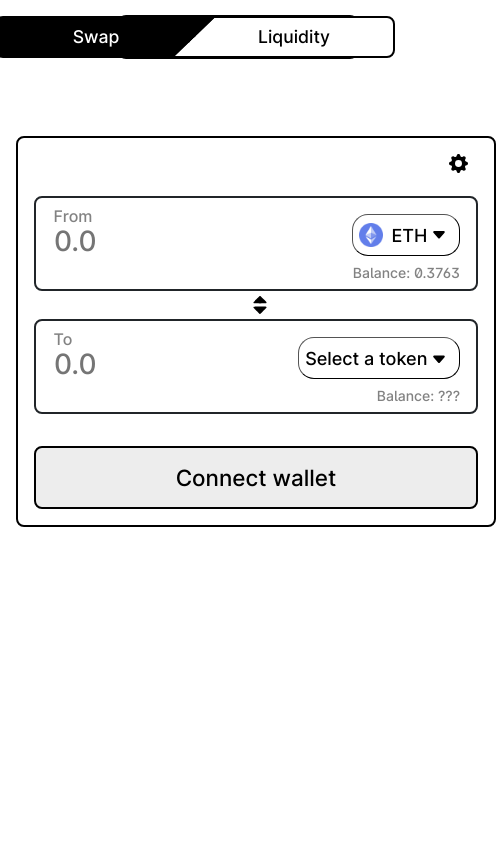
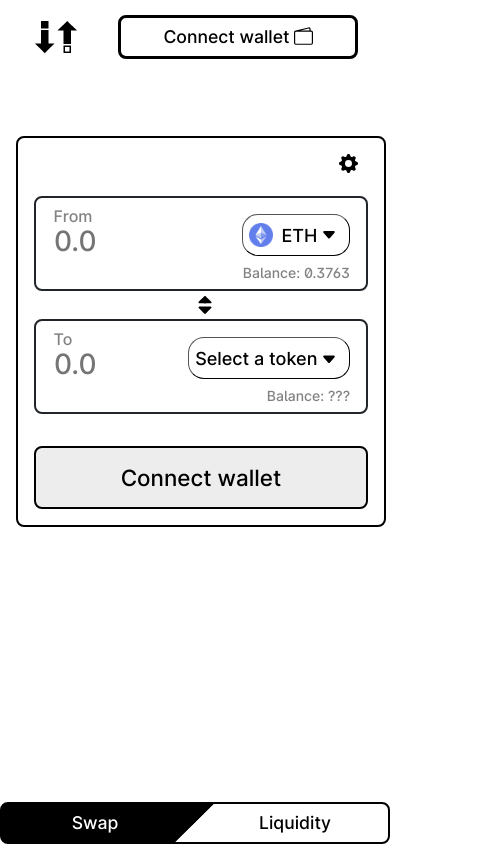
Before and after one commit to 1kresh/decentralized_exchange, a Next.js app: page / in a window 390 px wide. Shown: the whole page, 496 px wide, since content can reach past the window. Built offline with nearby package versions, Linux system fonts and the light colour scheme.

Commit message:
transform menu when resize

```diff
--- a/pages/index.js
+++ b/pages/index.js
@@ -599,7 +599,7 @@ export default function Swap() {
                               </div>
                           </div>
                           <div className={styles.switch_button} onClick={handleExpCheckboxClick}>
-                              <input id="exp_input" className={styles.switch_button_checkbox} type="checkbox"></input>
+                              <input id="exp_input" className={styles.switch_button_checkbox} type="checkbox" checked={expert}></input>
                               <label className={styles.switch_button_label} for="">
                                   <span className={styles.switch_button_label_span}>Off</span>
                               </label>
--- a/pages/liquidity.js
+++ b/pages/liquidity.js
@@ -1,6 +1,6 @@
 import Head from 'next/head'
 import Image from 'next/image'
-import styles from '../styles/Home.module.css'
+import styles from '../styles/Home.module.scss'
 
 export default function Liquidity() {
 
--- a/styles/Home.module.scss
+++ b/styles/Home.module.scss
@@ -45,7 +45,9 @@
     -webkit-box-align: center;
     -ms-flex-align: center;
     align-items: center;
-    width: 25rem;
+    max-width: 400px;
+    width: 100%;
+    min-width: 370px;
     line-height: 1.65rem;
     -webkit-transition: background-position 275ms linear;
     -o-transition: background-position 275ms linear;
@@ -60,6 +62,21 @@
     border-color: black;
     border-width: 2.4px;
     border-radius: 0.5rem;
+}
+
+@media screen and (max-width: 1280px) {
+    .menu {
+        position: initial;
+        transform: none;
+    }
+}
+
+@media screen and (max-width: 960px) {
+    .menu {
+        position: fixed;
+        bottom: 0;
+        transform: translateX(50%);
+    }
 }
 
 .swap_button {
@@ -88,7 +105,9 @@
     vertical-align: middle;
     cursor: pointer;
     padding: 0.375rem 0.75rem;
-    width: 50%;
+    max-width: 240px;
+    width: 100%;
+    min-width: 200px;
     font-size: 1.1rem;
     font-weight: 500;
 
@@ -299,7 +318,8 @@
 .swap_div_main {
     position: relative;
     max-width: 480px;
-    width: 30rem;
+    width: 100%;
+    min-width: 370px;
     margin-top: 1rem;
     margin-left: auto;
     margin-right: auto;
```
